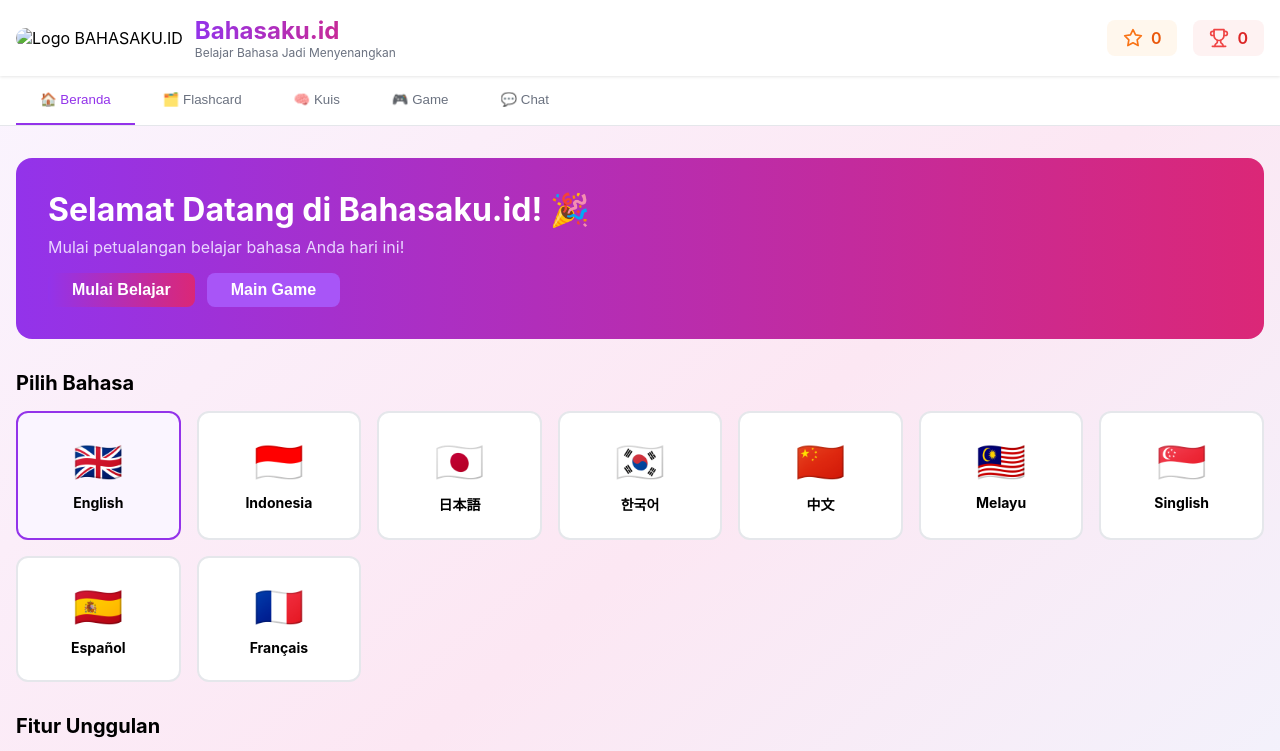
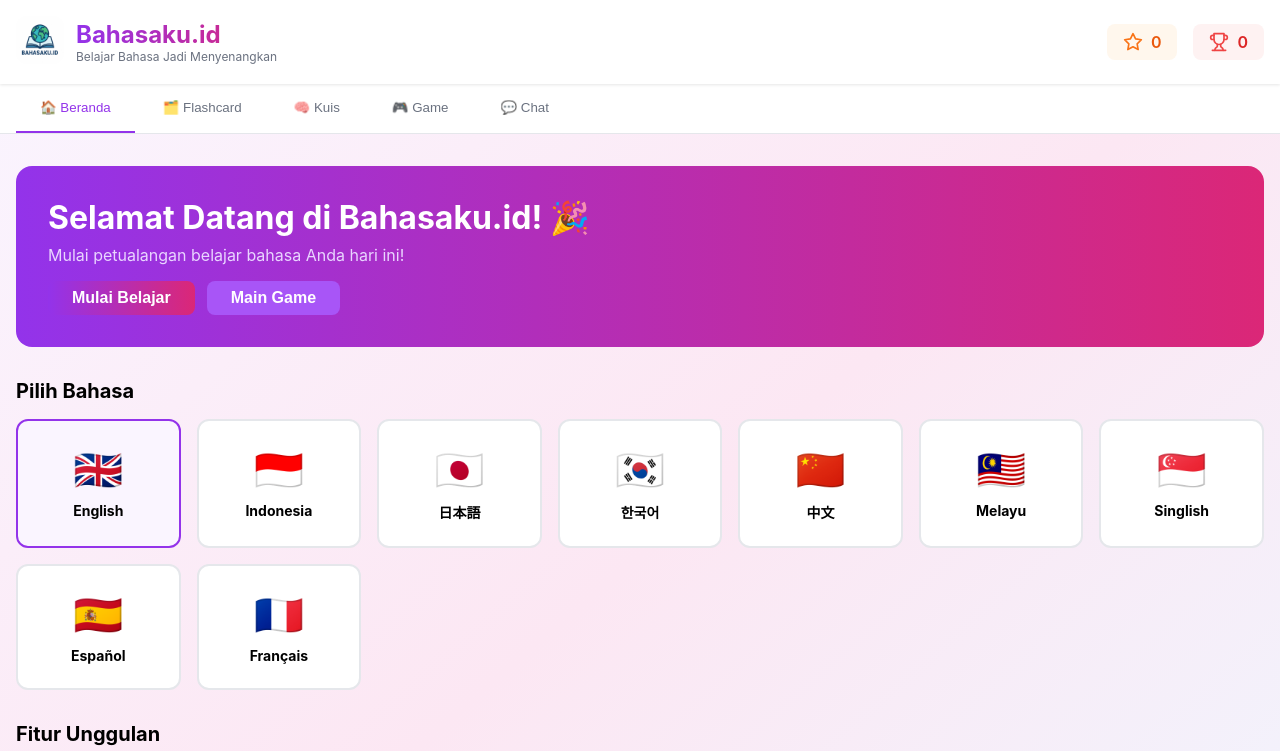
Before and after one commit to dindanur2724-star/Bahasaku.id, a plain HTML site: page index.html in a window 1280 px wide. Shown: the top 751 px of the page. Drawn offline with Linux system fonts and the light colour scheme.

Commit message:
Update index.html

```diff
--- a/index.html
+++ b/index.html
@@ -14,7 +14,7 @@
                 <div class="logo-section">
                     <div class="logo-container">
                         <!-- Ganti logo dengan file JPG -->
-                        <img id="logo" src="BAHSALOGO.jpg" alt="Logo BAHASAKU.ID">
+                        <img id="logo" src="BAHSALOGO.jpeg" alt="Logo BAHASAKU.ID">
                         <input id="logo-upload" type="file" accept="image/*" style="display: none;">
                         <div class="upload-overlay">
                             <svg xmlns="http://www.w3.org/2000/svg" width="20" height="20" viewBox="0 0 24 24" fill="none" stroke="currentColor" stroke-width="2" stroke-linecap="round" stroke-linejoin="round"><path d="M21 15v4a2 2 0 0 1-2 2H5a2 2 0 0 1-2-2v-4"></path><polyline points="17 8 12 3 7 8"></polyline><line x1="12" y1="3" x2="12" y2="15"></line></svg>
```
